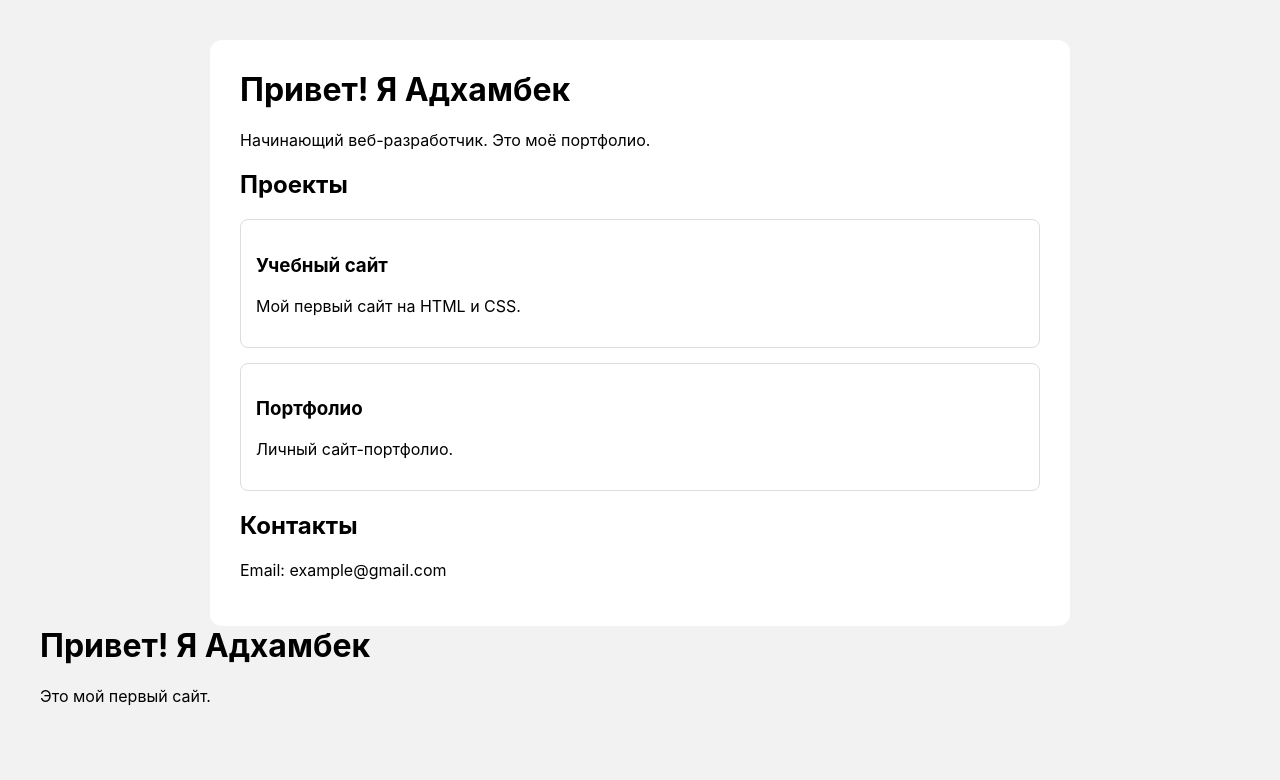
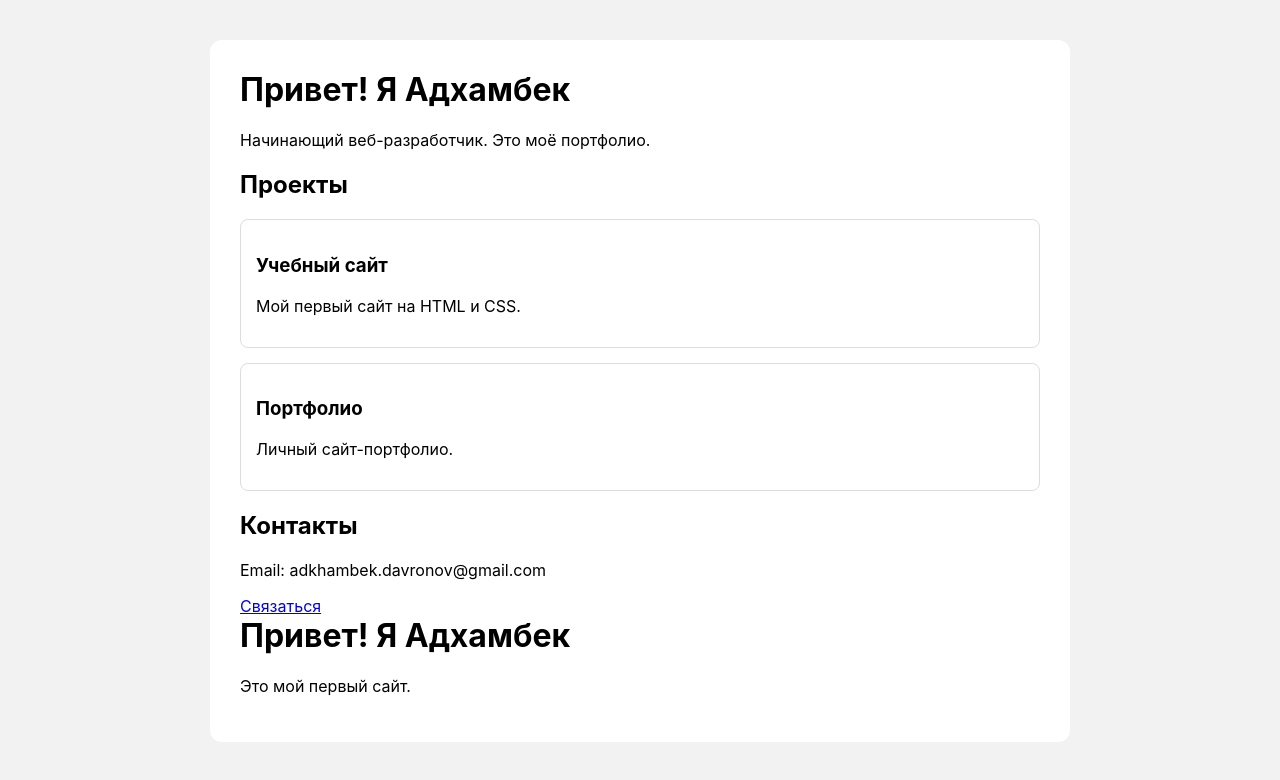
Before and after one commit to adkhambekdavronov/portfolio, a plain HTML site: page index.html in a window 1280 px wide. Drawn offline with Linux system fonts and the light colour scheme.

Commit message:
Add files via upload

```diff
--- a/index.html
+++ b/index.html
@@ -29,8 +29,11 @@
     </div>
 
     <h2>Контакты</h2>
-    <p>Email: example@gmail.com</p>
-</div>
+<p>Email: adkhambek.davronov@gmail.com</p>
+
+<a href="mailto:adkhambek.davronov@gmail.com" class="btn">Связаться</a>
+
+
 
 </body>
 
```
